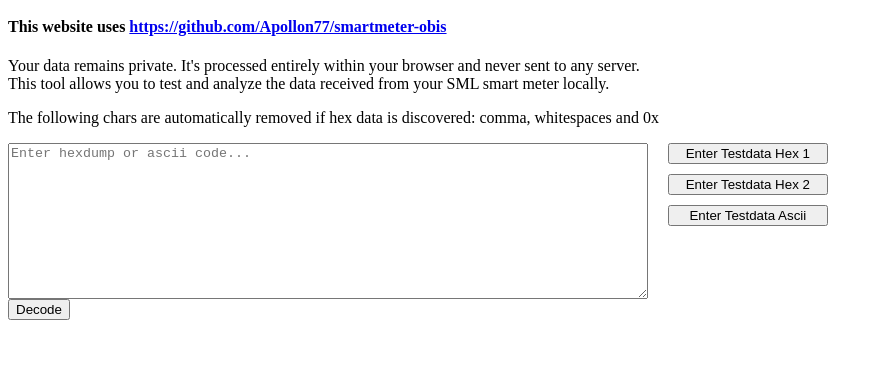
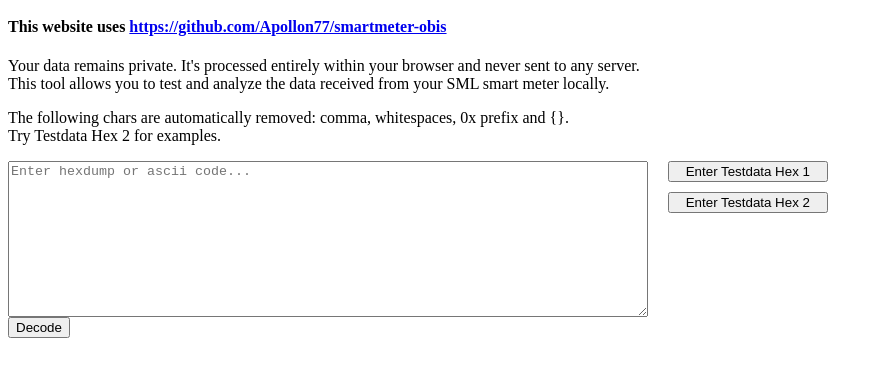
Before and after one commit to Gehetzter/smartmeter-obis-web, a website built with webpack: page src/index.html in a window 1280 px wide. Shown: the part 50-426 px from the top of the page, without its empty margins (0-883 px from the left). Built offline with nearby package versions, Linux system fonts and the light colour scheme.

Commit message:
Added {} replacement and removed ascii example

```diff
--- a/src/index.html
+++ b/src/index.html
@@ -25,6 +25,16 @@
       gap: 10px;
       width: 20ch;
     }
+
+	#output {
+	  white-space: pre-wrap;
+	  word-break: break-word;
+	  overflow-wrap: break-word;
+	  max-width: 100%;
+	  font-family: monospace;
+	  padding: 10px;
+	}
+
 </style>
 
   </head>
@@ -38,13 +48,14 @@
 	</h4>
 	<p>Your data remains private. It's processed entirely within your browser and never sent to any server.<br>
 	This tool allows you to test and analyze the data received from your SML smart meter locally.</p>
-	<p>The following chars are automatically removed if hex data is discovered: comma, whitespaces and 0x</p>
+	<p>The following chars are automatically removed: comma, whitespaces, 0x prefix and {}.<br>
+	Try Testdata Hex 2 for examples.
+	</p>
 	<div id="inputDivs">
 		<textarea id="input" rows="10" placeholder="Enter hexdump or ascii code..."></textarea>
 		<div id="buttons">
 			<button onclick="setTestData(0)">Enter Testdata Hex 1</button>
 			<button onclick="setTestData(1)">Enter Testdata Hex 2</button>
-			<button onclick="setTestData(2)">Enter Testdata Ascii</button>
 		</div>
 	</div>
 	<button onclick="decodeSml(document.getElementById('input').value)">Decode</button>
--- a/src/index.js
+++ b/src/index.js
@@ -56,6 +56,7 @@ window.decodeSml = function(hexString) {
     .replace(/0x/g, '')
     .replace(/,/g, '')
 	.replace(/\s*/g, '')
+	.replace(/\{([0-9a-fA-F]{2})\}/g,'$1')
     .toLowerCase();
 
 	const options = {
```
Also changed, not shown: src/testdata.js (+1 -5 lines), dist/bundle.js, dist/index.html.
